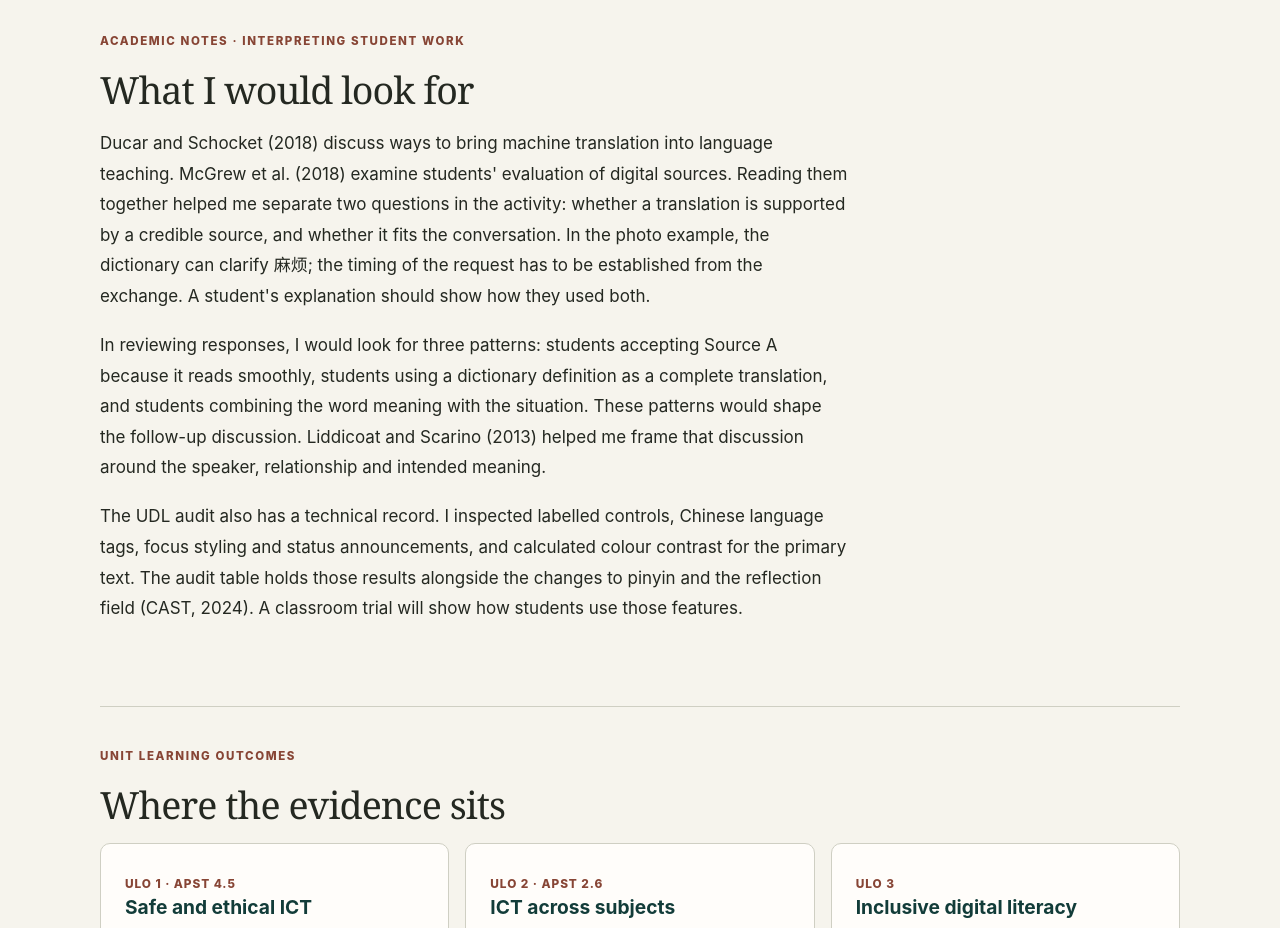
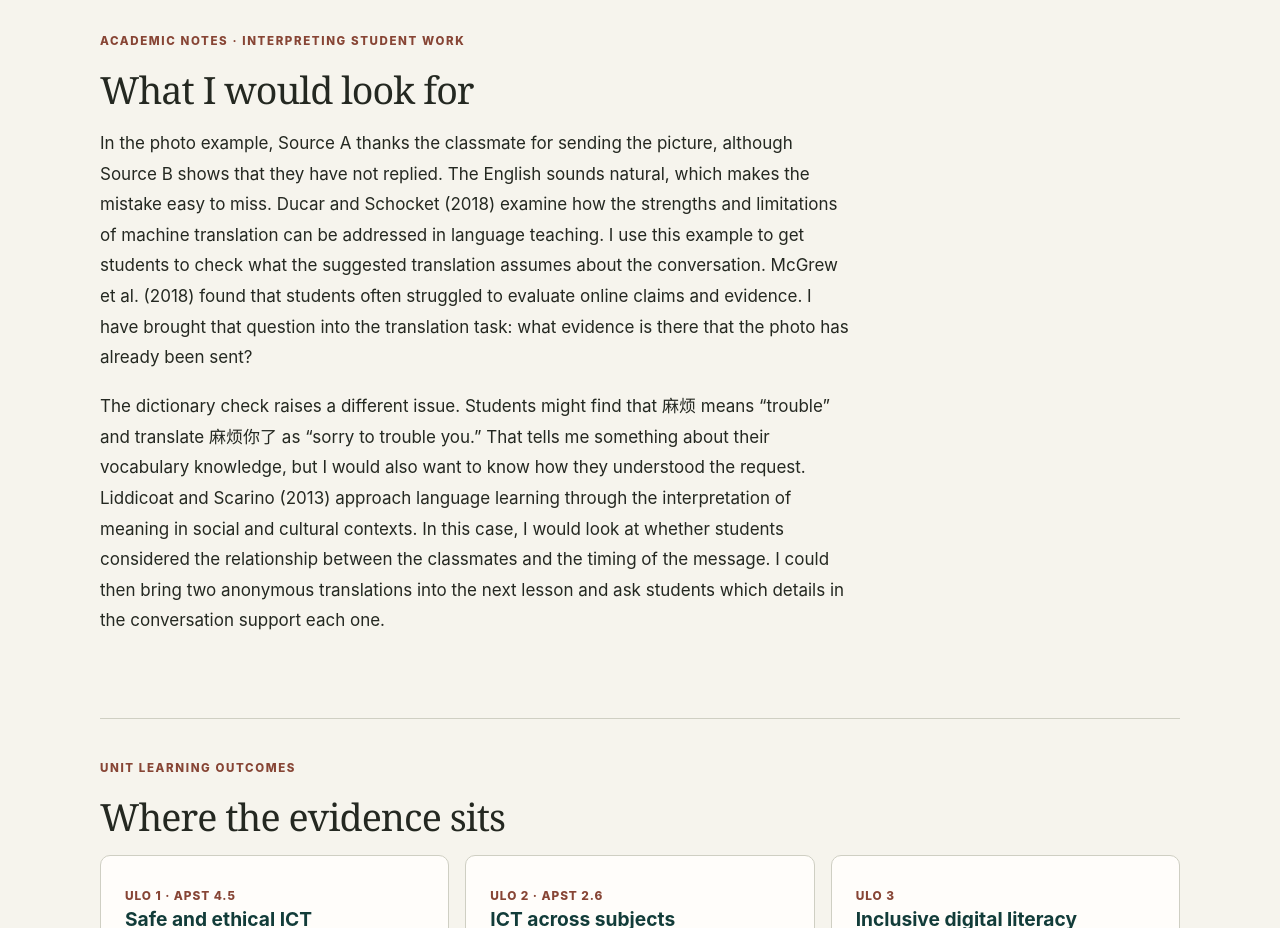
Before and after one commit to ZhijiWang/digital-education-portfolio, a plain HTML site: page part-b/professional.html in a window 1280 px wide. Shown: the part 2700-3628 px from the top of the page. Drawn offline with Linux system fonts and the light colour scheme.

Commit message:
Strengthen scholarly notes with source-based translation argument

```diff
--- a/part-b/professional.html
+++ b/part-b/professional.html
@@ -32,9 +32,8 @@
 <p class="eyebrow">Academic notes · Interpreting student work</p>
 <h2>What I would look for</h2>
 <div class="prose">
-<p>Ducar and Schocket (2018) discuss ways to bring machine translation into language teaching. McGrew et al. (2018) examine students' evaluation of digital sources. Reading them together helped me separate two questions in the activity: whether a translation is supported by a credible source, and whether it fits the conversation. In the photo example, the dictionary can clarify <span lang="zh-Hans">麻烦</span>; the timing of the request has to be established from the exchange. A student's explanation should show how they used both.</p>
-<p>In reviewing responses, I would look for three patterns: students accepting Source A because it reads smoothly, students using a dictionary definition as a complete translation, and students combining the word meaning with the situation. These patterns would shape the follow-up discussion. Liddicoat and Scarino (2013) helped me frame that discussion around the speaker, relationship and intended meaning.</p>
-<p>The UDL audit also has a technical record. I inspected labelled controls, Chinese language tags, focus styling and status announcements, and calculated colour contrast for the primary text. The audit table holds those results alongside the changes to pinyin and the reflection field (CAST, 2024). A classroom trial will show how students use those features.</p>
+<p>In the photo example, Source A thanks the classmate for sending the picture, although Source B shows that they have not replied. The English sounds natural, which makes the mistake easy to miss. Ducar and Schocket (2018) examine how the strengths and limitations of machine translation can be addressed in language teaching. I use this example to get students to check what the suggested translation assumes about the conversation. McGrew et al. (2018) found that students often struggled to evaluate online claims and evidence. I have brought that question into the translation task: what evidence is there that the photo has already been sent?</p>
+<p>The dictionary check raises a different issue. Students might find that <span lang="zh-Hans">麻烦</span> means “trouble” and translate <span lang="zh-Hans">麻烦你了</span> as “sorry to trouble you.” That tells me something about their vocabulary knowledge, but I would also want to know how they understood the request. Liddicoat and Scarino (2013) approach language learning through the interpretation of meaning in social and cultural contexts. In this case, I would look at whether students considered the relationship between the classmates and the timing of the message. I could then bring two anonymous translations into the next lesson and ask students which details in the conversation support each one.</p>
 </div></section>
 <section class="section shell" id="ulo"><p class="eyebrow">Unit learning outcomes</p><h2>Where the evidence sits</h2>
 <div class="columns-3">
```
